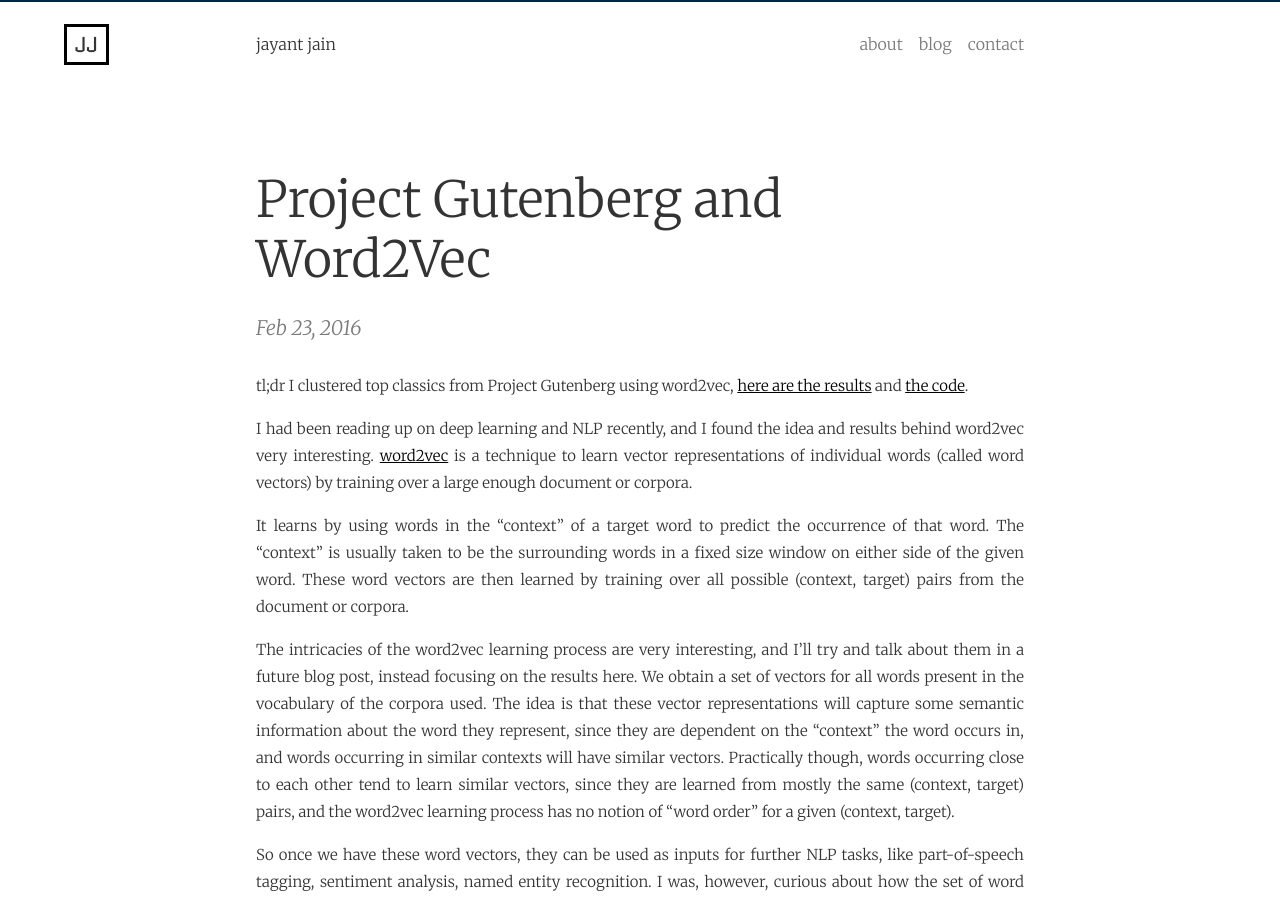
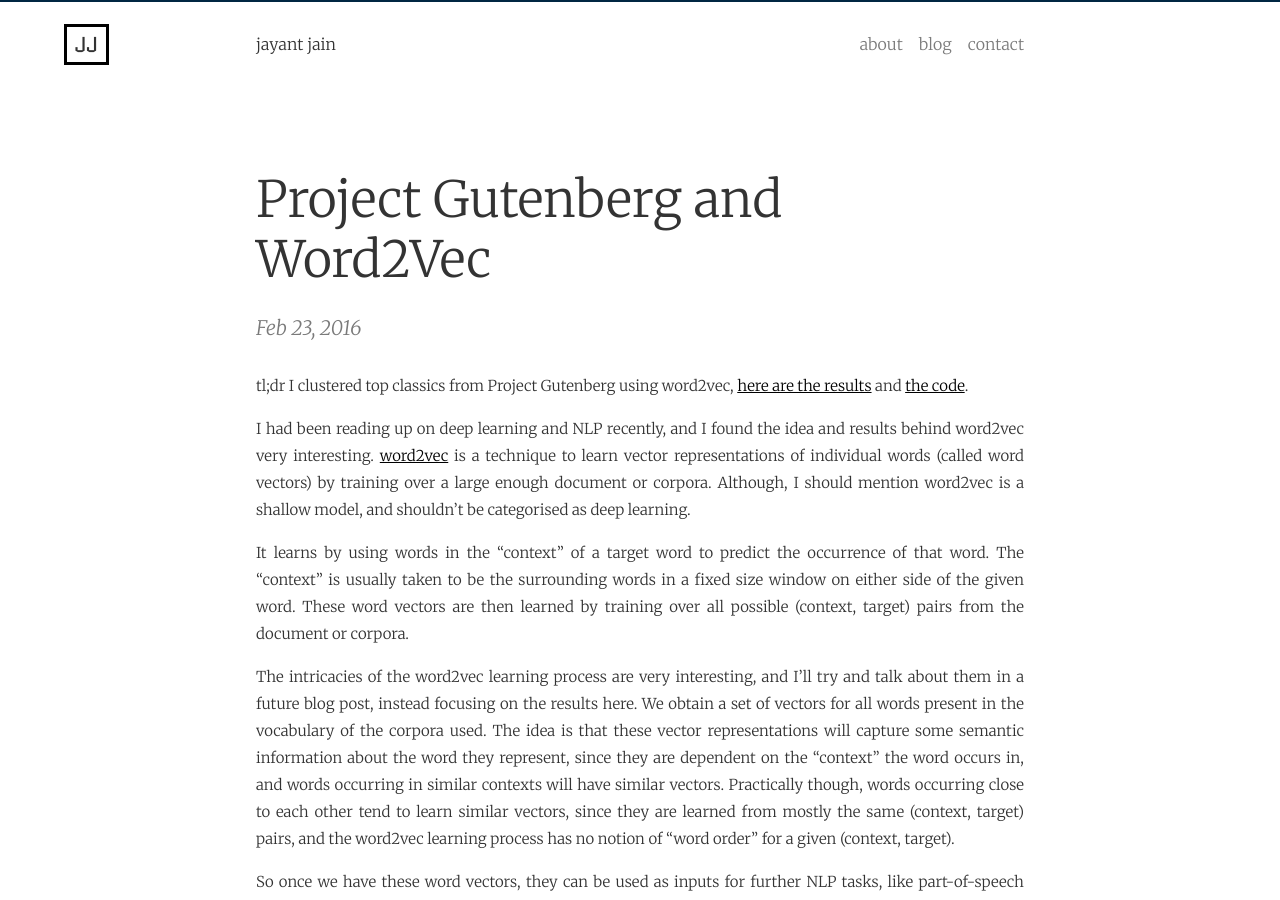
Before and after one commit to jayantj/jayantj.github.io, a Jekyll site: the page built from _posts/2016-02-23-project-gutenberg-word2vec.md, in a window 1280 px wide and 900 px high. Built offline with Jekyll 4.4.1, drawn with Linux system fonts in a browser that asks for light colours; nearby versions of some CDN libraries; some web fonts are replaced; Markdown is read by kramdown in place of the engine named in the settings; comment, search, counter and statistics services are not loaded.

Commit message:
couple of corrections for word2vec post

```diff
--- a/_posts/2016-02-23-project-gutenberg-word2vec.md
+++ b/_posts/2016-02-23-project-gutenberg-word2vec.md
@@ -2,15 +2,15 @@
 layout: post
 title: Project Gutenberg and Word2Vec
 date: 2016-02-23
-summary: Clustering classic literature with deep learning
-description: Clustering classic literature with deep learning
+summary: Clustering classic literature with word embeddings
+description: Clustering classic literature with word embeddings
 categories: posts
 cover_image: images/posts/w2vec/clusters.png
 ---
 tl;dr I clustered top classics from Project Gutenberg using word2vec, [here are the results](#results) and [the code](https://github.com/jayantj/w2vec-similarity).
 
 I had been reading up on deep learning and NLP recently, and I found the idea and results behind word2vec very interesting.
-[word2vec](https://code.google.com/archive/p/word2vec/) is a technique to learn vector representations of individual words (called word vectors) by training over a large enough document or corpora.
+[word2vec](https://code.google.com/archive/p/word2vec/) is a technique to learn vector representations of individual words (called word vectors) by training over a large enough document or corpora. Although, I should mention word2vec is a shallow model, and shouldn't be categorised as deep learning.
 
 It learns by using words in the "context" of a target word to predict the occurrence of that word. The "context" is usually taken to be the surrounding words in a fixed size window on either side of the given word. These word vectors are then learned by training over all possible (context, target) pairs from the document or corpora.
 
```
Also changed, not shown: images/posts/w2vec/similarity_method.png.
